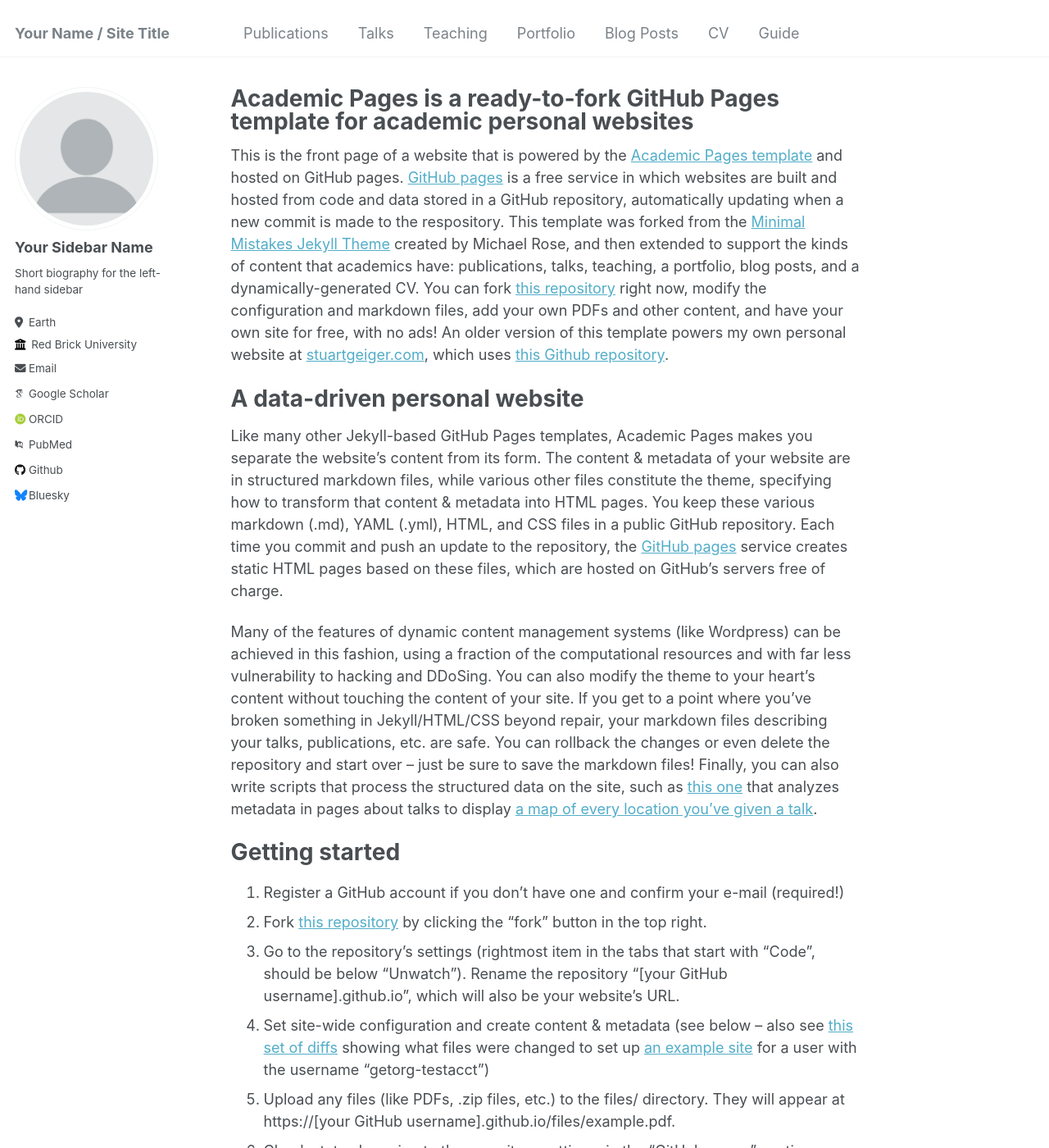
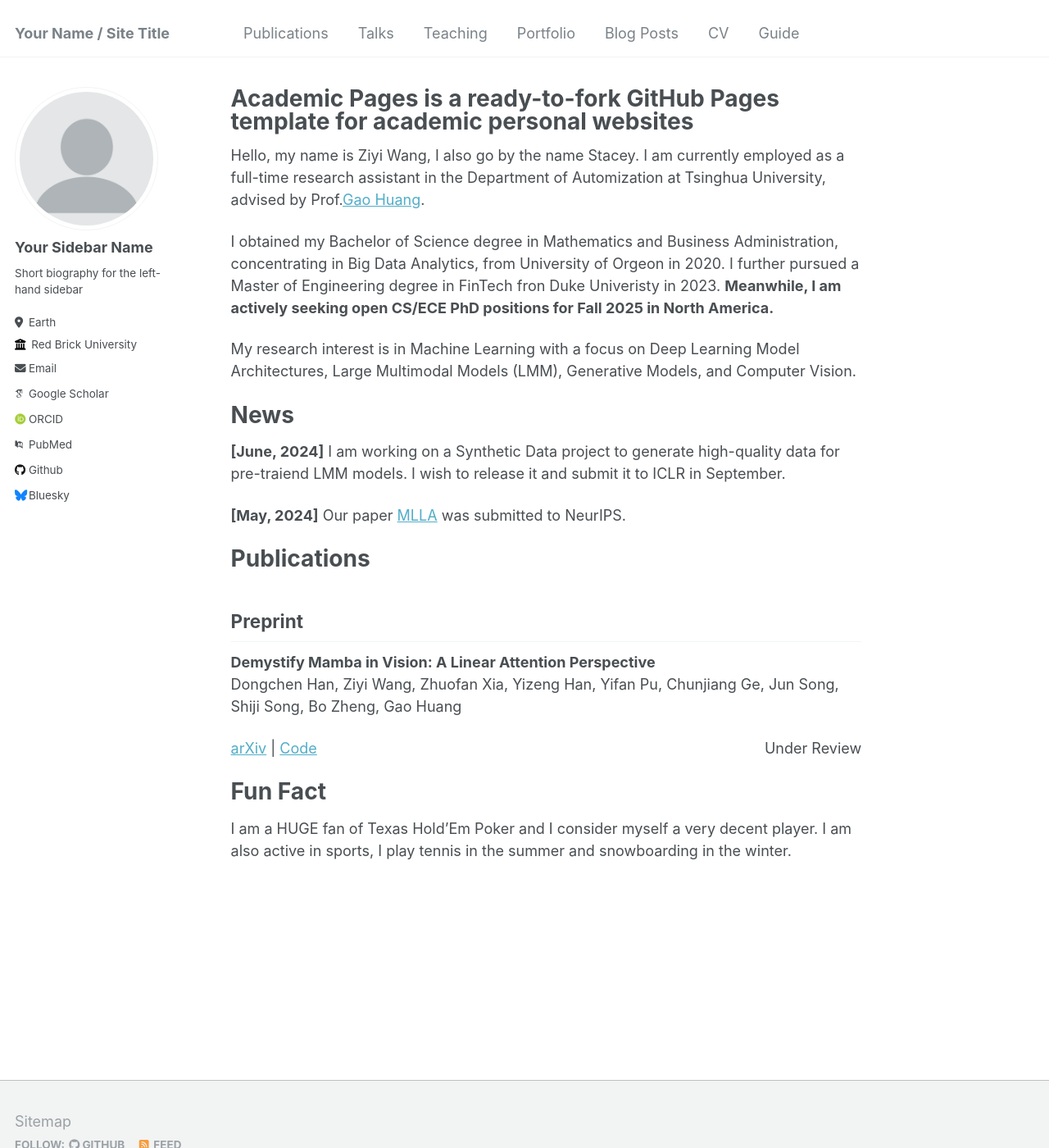
Before and after one commit to wzy526/wzy526.github.io, a Jekyll site: the page built from _pages/about.md, in a window 1280 px wide and 1400 px high. Shown: the whole window at 82% size. Built offline with Jekyll 4.4.1, drawn with Linux system fonts in a browser that asks for light colours; some web fonts are replaced; some of the changed text lies outside the part shown.

Commit message:
Update about.md

```diff
--- a/_pages/about.md
+++ b/_pages/about.md
@@ -7,43 +7,29 @@ redirect_from:
   - /about.html
 ---
 
-This is the front page of a website that is powered by the [Academic Pages template](https://github.com/academicpages/academicpages.github.io) and hosted on GitHub pages. [GitHub pages](https://pages.github.com) is a free service in which websites are built and hosted from code and data stored in a GitHub repository, automatically updating when a new commit is made to the respository. This template was forked from the [Minimal Mistakes Jekyll Theme](https://mmistakes.github.io/minimal-mistakes/) created by Michael Rose, and then extended to support the kinds of content that academics have: publications, talks, teaching, a portfolio, blog posts, and a dynamically-generated CV. You can fork [this repository](https://github.com/academicpages/academicpages.github.io) right now, modify the configuration and markdown files, add your own PDFs and other content, and have your own site for free, with no ads! An older version of this template powers my own personal website at [stuartgeiger.com](http://stuartgeiger.com), which uses [this Github repository](https://github.com/staeiou/staeiou.github.io).
+Hello, my name is Ziyi Wang, I also go by the name Stacey. I am currently employed as a full-time research assistant in the Department of Automization at Tsinghua University, advised by Prof.[Gao Huang](https://www.gaohuang.net/).
 
-A data-driven personal website
+I obtained my Bachelor of Science degree in Mathematics and Business Administration, concentrating in Big Data Analytics, from University of Orgeon in 2020. I further pursued a Master of Engineering degree in FinTech fron Duke Univeristy in 2023. **Meanwhile, I am actively seeking open CS/ECE PhD positions for Fall 2025 in North America.**
+
+My research interest is in Machine Learning with a focus on Deep Learning Model Architectures, Large Multimodal Models (LMM), Generative Models, and Computer Vision.
+
+News
 ======
-Like many other Jekyll-based GitHub Pages templates, Academic Pages makes you separate the website's content from its form. The content & metadata of your website are in structured markdown files, while various other files constitute the theme, specifying how to transform that content & metadata into HTML pages. You keep these various markdown (.md), YAML (.yml), HTML, and CSS files in a public GitHub repository. Each time you commit and push an update to the repository, the [GitHub pages](https://pages.github.com/) service creates static HTML pages based on these files, which are hosted on GitHub's servers free of charge.
+**[June, 2024]** I am working on a Synthetic Data project to generate high-quality data for pre-traiend LMM models. I wish to release it and submit it to ICLR in September.
 
-Many of the features of dynamic content management systems (like Wordpress) can be achieved in this fashion, using a fraction of the computational resources and with far less vulnerability to hacking and DDoSing. You can also modify the theme to your heart's content without touching the content of your site. If you get to a point where you've broken something in Jekyll/HTML/CSS beyond repair, your markdown files describing your talks, publications, etc. are safe. You can rollback the changes or even delete the repository and start over -- just be sure to save the markdown files! Finally, you can also write scripts that process the structured data on the site, such as [this one](https://github.com/academicpages/academicpages.github.io/blob/master/talkmap.ipynb) that analyzes metadata in pages about talks to display [a map of every location you've given a talk](https://academicpages.github.io/talkmap.html).
+**[May, 2024]** Our paper [MLLA](https://arxiv.org/abs/2405.16605) was submitted to NeurIPS.
 
-Getting started
+Publications
 ======
-1. Register a GitHub account if you don't have one and confirm your e-mail (required!)
-1. Fork [this repository](https://github.com/academicpages/academicpages.github.io) by clicking the "fork" button in the top right.
-1. Go to the repository's settings (rightmost item in the tabs that start with "Code", should be below "Unwatch"). Rename the repository "[your GitHub username].github.io", which will also be your website's URL.
-1. Set site-wide configuration and create content & metadata (see below -- also see [this set of diffs](http://archive.is/3TPas) showing what files were changed to set up [an example site](https://getorg-testacct.github.io) for a user with the username "getorg-testacct")
-1. Upload any files (like PDFs, .zip files, etc.) to the files/ directory. They will appear at https://[your GitHub username].github.io/files/example.pdf.
-1. Check status by going to the repository settings, in the "GitHub pages" section
+## Preprint
+**Demystify Mamba in Vision: A Linear Attention Perspective**<br>
+Dongchen Han, Ziyi Wang, Zhuofan Xia, Yizeng Han, Yifan Pu, Chunjiang Ge, Jun Song, Shiji Song, Bo Zheng, Gao Huang<br>
+<p style="margin-top: 0; padding-top: 0; align:left;">
+  <a href="https://arxiv.org/abs/2405.16605">arXiv</a> |
+  <a href="https://github.com/LeapLabTHU/MLLA">Code</a>
+  <span style="float:right;">Under Review</span>
+</p>
 
-Site-wide configuration
-------
-The main configuration file for the site is in the base directory in [_config.yml](https://github.com/academicpages/academicpages.github.io/blob/master/_config.yml), which defines the content in the sidebars and other site-wide features. You will need to replace the default variables with ones about yourself and your site's github repository. The configuration file for the top menu is in [_data/navigation.yml](https://github.com/academicpages/academicpages.github.io/blob/master/_data/navigation.yml). For example, if you don't have a portfolio or blog posts, you can remove those items from that navigation.yml file to remove them from the header.
-
-Create content & metadata
-------
-For site content, there is one markdown file for each type of content, which are stored in directories like _publications, _talks, _posts, _teaching, or _pages. For example, each talk is a markdown file in the [_talks directory](https://github.com/academicpages/academicpages.github.io/tree/master/_talks). At the top of each markdown file is structured data in YAML about the talk, which the theme will parse to do lots of cool stuff. The same structured data about a talk is used to generate the list of talks on the [Talks page](https://academicpages.github.io/talks), each [individual page](https://academicpages.github.io/talks/2012-03-01-talk-1) for specific talks, the talks section for the [CV page](https://academicpages.github.io/cv), and the [map of places you've given a talk](https://academicpages.github.io/talkmap.html) (if you run this [python file](https://github.com/academicpages/academicpages.github.io/blob/master/talkmap.py) or [Jupyter notebook](https://github.com/academicpages/academicpages.github.io/blob/master/talkmap.ipynb), which creates the HTML for the map based on the contents of the _talks directory).
-
-**Markdown generator**
-
-I have also created [a set of Jupyter notebooks](https://github.com/academicpages/academicpages.github.io/tree/master/markdown_generator
-) that converts a CSV containing structured data about talks or presentations into individual markdown files that will be properly formatted for the Academic Pages template. The sample CSVs in that directory are the ones I used to create my own personal website at stuartgeiger.com. My usual workflow is that I keep a spreadsheet of my publications and talks, then run the code in these notebooks to generate the markdown files, then commit and push them to the GitHub repository.
-
-How to edit your site's GitHub repository
-------
-Many people use a git client to create files on their local computer and then push them to GitHub's servers. If you are not familiar with git, you can directly edit these configuration and markdown files directly in the github.com interface. Navigate to a file (like [this one](https://github.com/academicpages/academicpages.github.io/blob/master/_talks/2012-03-01-talk-1.md) and click the pencil icon in the top right of the content preview (to the right of the "Raw | Blame | History" buttons). You can delete a file by clicking the trashcan icon to the right of the pencil icon. You can also create new files or upload files by navigating to a directory and clicking the "Create new file" or "Upload files" buttons.
-
-Example: editing a markdown file for a talk
-![Editing a markdown file for a talk](/images/editing-talk.png)
-
-For more info
-------
-More info about configuring Academic Pages can be found in [the guide](https://academicpages.github.io/markdown/). The [guides for the Minimal Mistakes theme](https://mmistakes.github.io/minimal-mistakes/docs/configuration/) (which this theme was forked from) might also be helpful.
+Fun Fact
+======
+I am a HUGE fan of Texas Hold'Em Poker and I consider myself a very decent player. I am also active in sports, I play tennis in the summer and snowboarding in the winter.
```
